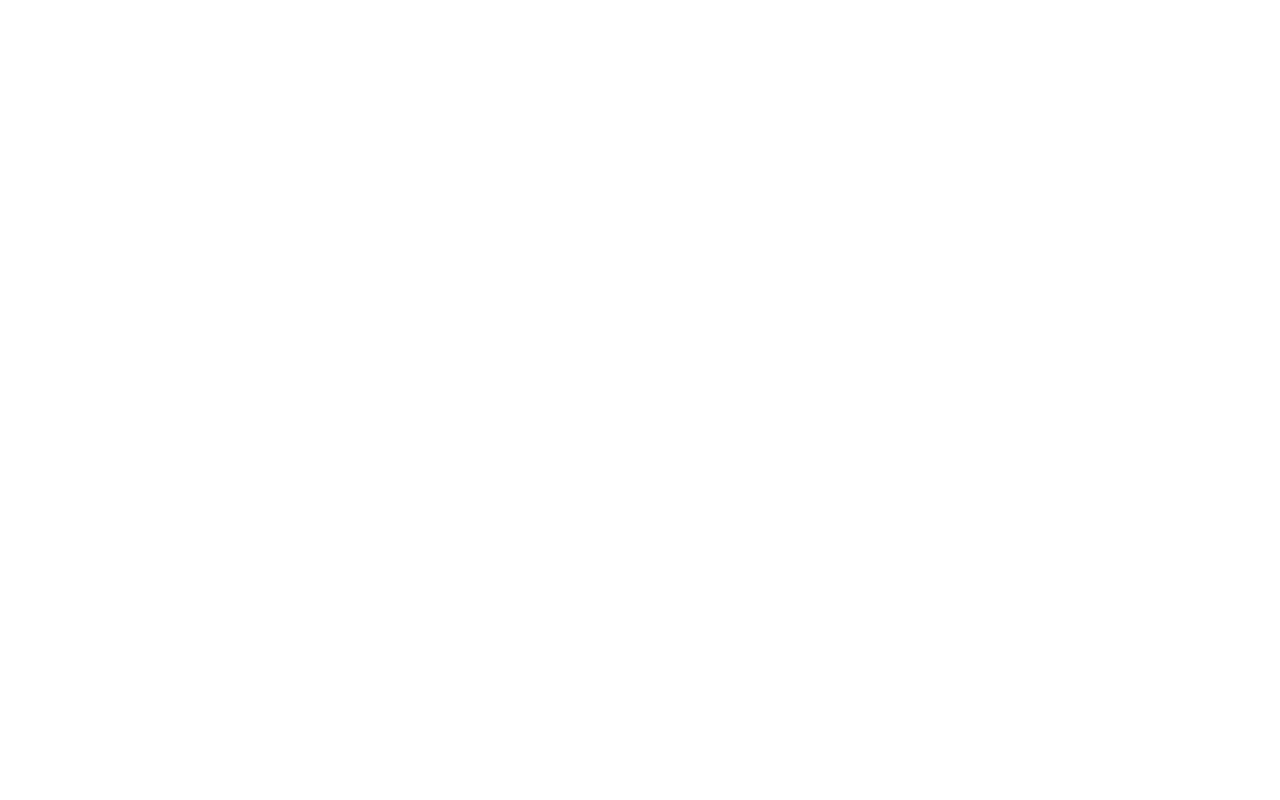
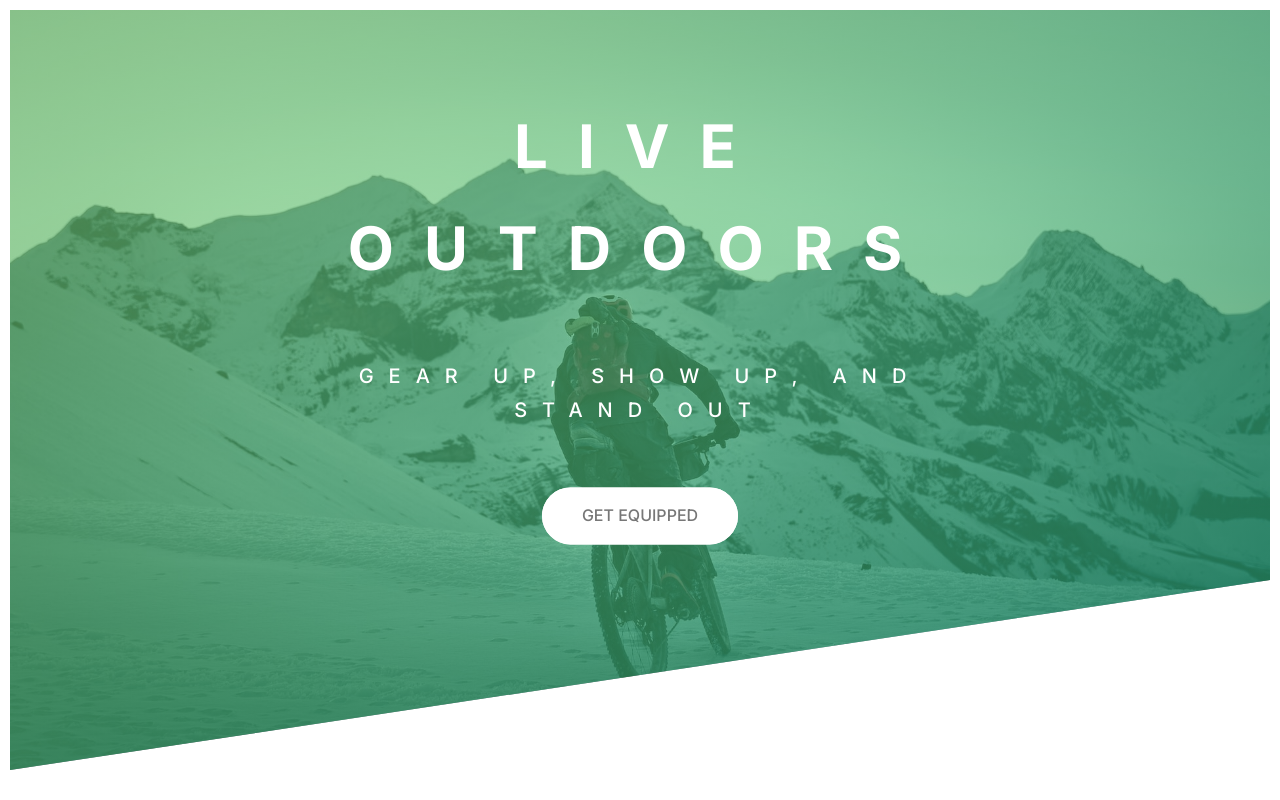
Before and after one commit to j-sherrick/Advanced-CSS, a plain HTML site: page index.html in a window 1280 px wide. Drawn offline with Linux system fonts and the light colour scheme.

Commit message:
added style and animations

```diff
--- a/assets/css/main.css
+++ b/assets/css/main.css
@@ -1,15 +1,17 @@
+:root {
+    --primary-light-rgb: 126, 213, 111;
+    --primary-medium-rgb: 40, 180, 131;
+    --primary-dark-rgb: 29, 129, 82;
+
+    --primary-neutral-hex: #777;
+}
+
 *,
 *::after,
 *::before {
     margin: 0;
     padding: 0;
-    box-sizing: inherit;
-}
-
-:root {
-    --light-aqua: 154, 234, 240;
-    --medium-aqua: 52, 213, 224;
-    --dark-aqua: 26, 107, 112;
+    box-sizing: border-box;
 }
 
 html {
@@ -17,6 +19,195 @@ html {
 }
 
 body {
-    font: 400 1rem/1.7 Inter, Verdana, system-ui, sans-serif;
+    font: 400 1.6rem/1.7 Inter, Verdana, system-ui, sans-serif;
     box-sizing: border-box;
+    color: #999;
+    padding: 1rem;
 }
+
+a {
+    text-decoration: none;
+    color: inherit;
+    letter-spacing: inherit;
+    line-height: inherit;
+    font-weight: 500;
+}
+
+/* linear-gradient(rgb(var(--light-aqua)), rgb(var(--medium-aqua))), */
+.header {
+    height: 95vh;
+    background:
+        linear-gradient(
+            to right bottom,
+            rgba(var(--primary-light-rgb), 0.6),
+            rgba(var(--primary-medium-rgb), 0.6)
+        ),
+        url('../images/snow-mountainbike-slava-auchynnikau-s41Qwb_i5X8-unsplash.jpg')
+        bottom/cover;
+    clip-path: polygon(0 0, 100% 0, 100% 75%, 0 100%);
+    animation: 1.5s ease-in-out expandingClipPath;
+}
+
+.logo-box {
+    position: absolute;
+    top: 4rem;
+    left: 4rem;
+}
+
+.logo {
+    height: 10rem;
+}
+
+.heading-primary {
+    text-transform: uppercase;
+    margin-bottom: 6rem;
+}
+
+.heading-primary span {
+    display: block;
+    backface-visibility: hidden;
+    margin-bottom: 6rem;
+}
+
+.heading-primary-main {
+    font-size: 6rem;
+    letter-spacing: 3rem;
+    font-weight: 700;
+}
+
+.heading-primary-sub {
+    font-size: 2rem;
+    letter-spacing: 1.5rem;
+    font-weight: 500;
+}
+
+.text-box {
+    position: absolute;
+    top: 40%;
+    left: 50%;
+    transform: translateY(-50%) translateX(-50%);
+    text-align: center;
+    color: white;
+}
+
+.btn:link,
+.btn:visited {
+    padding: 1.5rem 4rem;
+    border-radius: 10rem;
+    text-transform: uppercase;
+    display: inline-block;
+    position: relative;
+    transition: all 0.1s ease-in-out;
+}
+
+.btn:hover {
+    transform: translateY(-0.25rem);
+    box-shadow: 0.5rem 0.8rem 1.4rem rgba(100, 100, 100, 0.4);
+}
+
+.btn:active {
+    transform: translateY(-0.1rem);
+    box-shadow: 0.5rem 0.8rem 0.7rem rgba(100, 100, 100, 0.4);
+}
+
+.btn-white {
+    background-color: white;
+    color: var(--primary-neutral-hex);
+}
+
+.btn::after {
+    content: "";
+    display: inline-block;
+    height: 100%;
+    width: 100%;
+    border-radius: 10rem;
+    position: absolute;
+    top: 0;
+    left: 0;
+    z-index: -1;
+    transition: all 0.3s ease-in-out;
+}
+
+.btn-white::after {
+    background-color: white;
+}
+
+.btn:hover::after {
+    transform: scaleX(1.4) scaleY(1.6);
+    opacity: 0;
+}
+
+@keyframes expandingClipPath {
+    0% {
+        clip-path: polygon(0 0, 100% 0, 100% 0, 0 0);
+    }
+    50% {
+        clip-path: polygon(0 0, 100% 0, 100% 0, 0 100%);
+    }
+    100% {
+        clip-path: polygon(0 0, 100% 0, 100% 75%, 0 100%);
+    }
+}
+
+@keyframes fadeInLeft {
+    0% {
+        opacity: 0;
+        transform: translateX(-10rem);
+    }
+
+    80% {
+        transform: translateX(1rem);
+    }
+
+    100% {
+        transform: translate(0);
+        opacity: 1;
+    }
+}
+
+@keyframes fadeInRight {
+    0% {
+        opacity: 0;
+        transform: translateX(10rem);
+    }
+
+    80% {
+        transform: translateX(-1rem);
+    }
+
+    100% {
+        transform: translate(0);
+        opacity: 1;
+    }
+}
+
+@keyframes fadeInBottom {
+    0% {
+        opacity: 0;
+        transform: translateY(10rem);
+    }
+
+    80% {
+        transform: translateY(-1rem);
+    }
+
+    100% {
+        transform: translate(0);
+        opacity: 1;
+    }
+}
+
+.fade-bottom {
+    animation: 1s 1s ease-in-out fadeInBottom;
+    animation-fill-mode: backwards;
+}
+
+.fade-right {
+    animation: 1s 1s ease-in-out fadeInRight;
+    animation-fill-mode: backwards;
+}
+
+.fade-left {
+    animation: 1s 1s ease-in-out fadeInLeft;
+    animation-fill-mode: backwards;
+}
--- a/index.html
+++ b/index.html
@@ -5,11 +5,23 @@
     <link rel="preconnect" href="https://fonts.googleapis.com">
     <link rel="preconnect" href="https://fonts.gstatic.com" crossorigin>
     <link href="https://fonts.googleapis.com/css2?family=Inter:wght@100;200;300;400;500;600;700;800;900&display=swap" rel="stylesheet">
+    <link href="assets/css/main.css" rel="stylesheet">
     <meta name="viewport" content="width=device-width, initial-scale=1.0">
-    <title>Dronly | Breathtaking aerial media on-demand</title>
+    <title>GearUp | Sports and Recreation Marketplace</title>
 </head>
 <body>
     <header class="header">
+        <div class="logo-box">
+            <img src="assets/images/gearup-logo.svg" alt="GearUp Logo" class="logo">
+        </div>
+        <div class="text-box">
+            <h1 class="heading-primary">
+                <span class="heading-primary-main fade-left">Live Outdoors</span>
+                <span class="heading-primary-sub fade-right">Gear Up, Show Up, and Stand Out</span>
+            </h1>
+
+            <a href="#" class="btn btn-white fade-bottom">Get Equipped</a>
+        </div>
 
     </header>
 </body>
```
Also changed, not shown: assets/images/gearup-logo.svg (added), assets/images/snow-mountainbike-slava-auchynnikau-s41Qwb_i5X8-unsplash.jpg (added), 1 other file.
